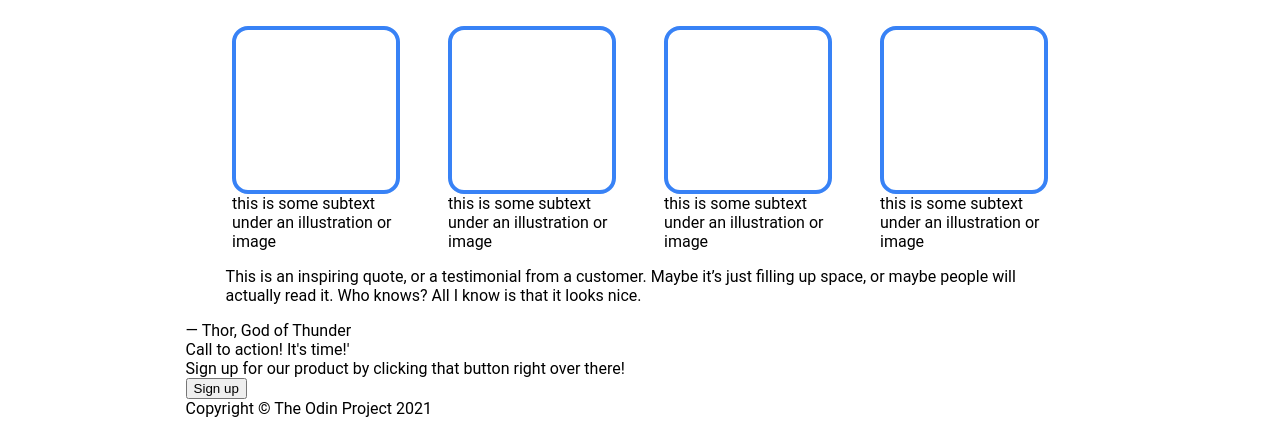
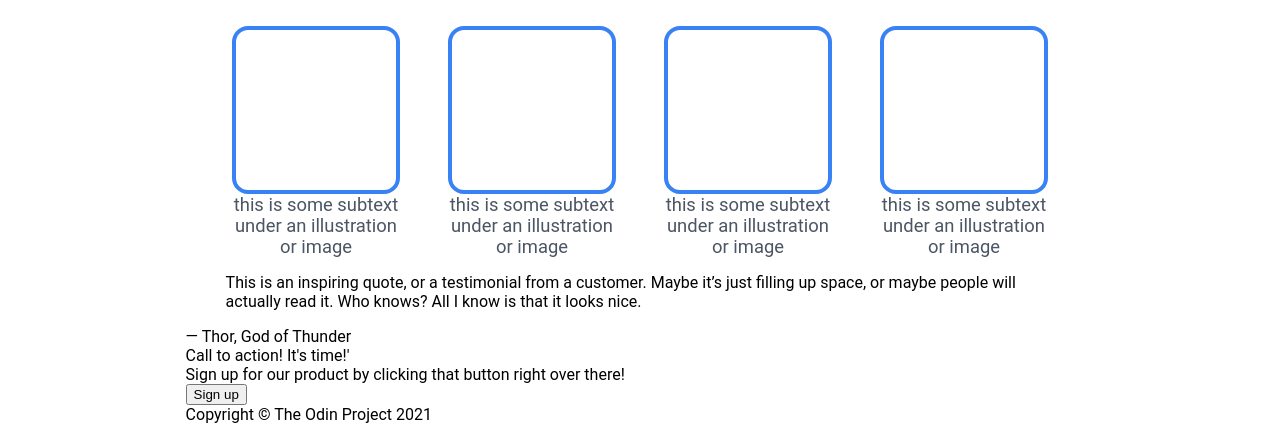
Before and after one commit to tg0xff/odin-landing-page, a plain HTML site: page index.html in a window 1280 px wide. Shown: the part 648-1072 px from the top of the page. Drawn offline with Linux system fonts and the light colour scheme.

Commit message:
Add font styling for .image-text

```diff
--- a/style.css
+++ b/style.css
@@ -7,6 +7,7 @@
     --foreground-hero-main: #f9faf8;
     --foreground-hero-secondary: #e5e7eb;
     --foreground-placeholder: #edeeef;
+    --foreground-image-text: #4b5563;
     --background-hero: #1f2937;
     --background-button: #3882f6;
     --background-placeholder: #6d747d;
@@ -123,3 +124,9 @@ body > * { padding: 0 14.5%; }
     border: 0.25rem solid var(--background-button);
     border-radius: 1rem;
 }
+
+.image-text {
+    text-align: center;
+    font-size: 1.15rem;
+    color: var(--foreground-image-text);
+}
```
